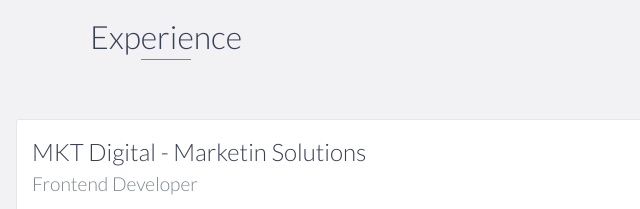
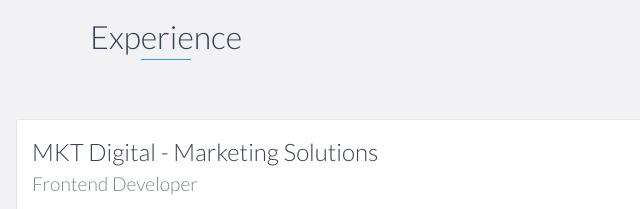
Before and after one commit to aysenurrozdemir/aysenurrozdemir.github.io, a website: page index.html in a window 1280 px wide. Shown: the part 1320-1529 px from the top of the page, 474-1114 px from the left. Drawn offline with nearby package versions, Linux system fonts and the light colour scheme.

Commit message:
text fix2

```diff
--- a/index.html
+++ b/index.html
@@ -129,7 +129,7 @@
         <h2 class="heading">Experience</h2>
         <div id="experience-timeline">
             <div data-date="May 2025 – Present">
-                <h3>MKT Digital - Marketin Solutions</h3>
+                <h3>MKT Digital - Marketing Solutions</h3>
                 <h4>Frontend Developer</h4>
                 <p>
                     At MKT Digital in Milan, I am contributing to the end-to-end development of a
```
